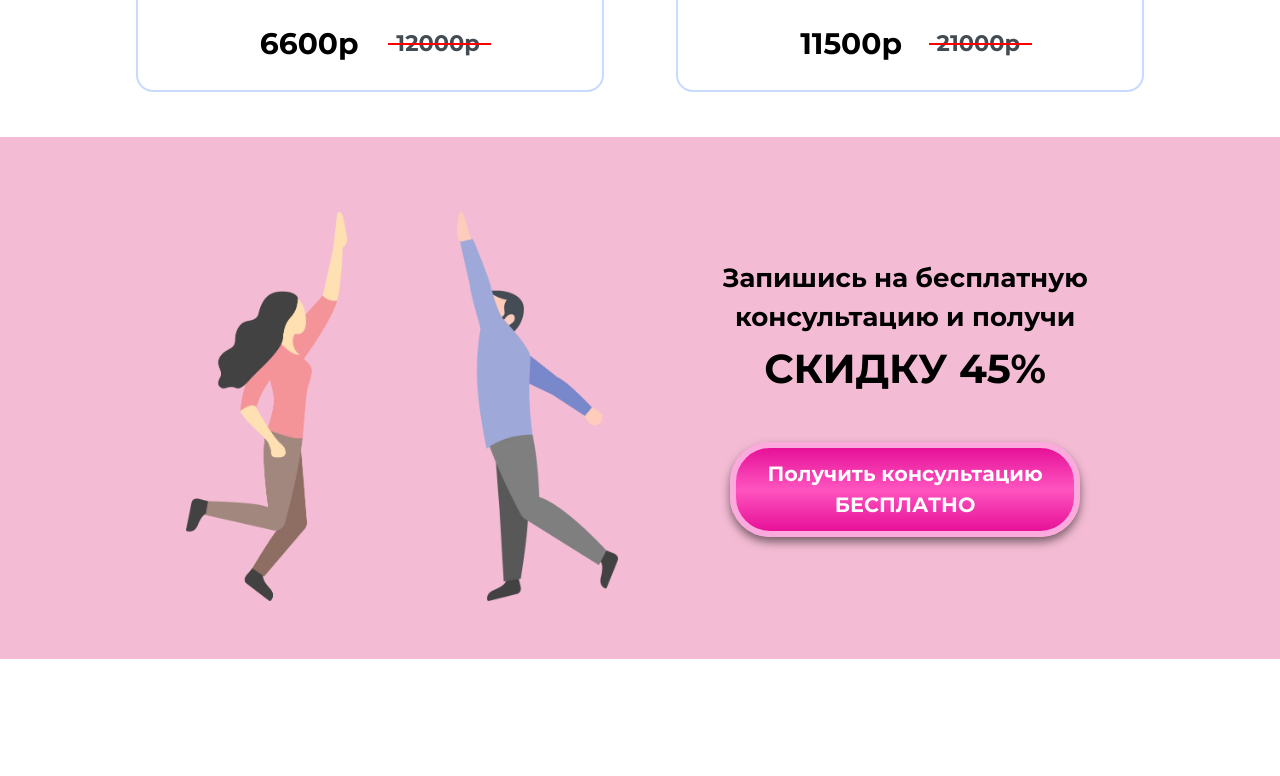
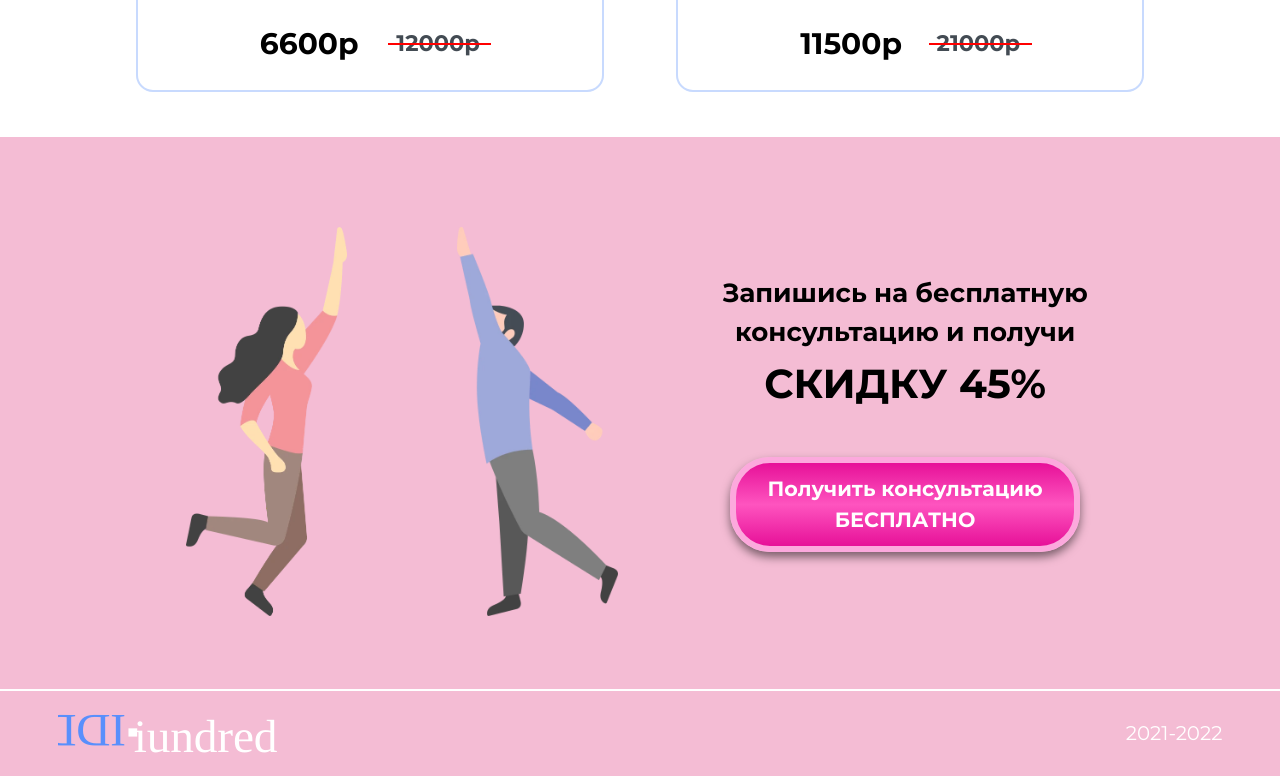
Before and after one commit to OlegSotnik/hundred, a website: page source/index.html in a window 1280 px wide. Shown: the part 5505-6281 px from the top of the page. Before the commit the page ends 6234 px from the top, so only its background shows below. Drawn offline with nearby package versions, Linux system fonts and the light colour scheme; files that its build step writes are made by us from their sources; files whose address does not match are found by name.

Commit message:
сделал ПОДВАЛ

```diff
--- a/source/index.html
+++ b/source/index.html
@@ -447,8 +447,8 @@
             <li class="case__item case__item--not-active">домен на 1 год и хостинг на 2 месяца - бесплатно</li>
             <li class="case__item case__item--not-active">настройка контекстной рекламы 1-2 раза в неделю в течении 2-х
               месяцев</li>
-            <li class="case__item">2 <span class=" case__item--not-active">месяца</span> <span
-                class="">недели</span> бесплатной поддержки</li>
+            <li class="case__item">2 <span class=" case__item--not-active">месяца</span> <span class="">недели</span>
+              бесплатной поддержки</li>
           </ul>
           <div class="case__price">
             <span class="case__discount-price">6600р</span>
@@ -467,7 +467,8 @@
             <li class="case__item">тестирование</li>
             <li class="case__item">домен на 1 год и хостинг на 2 месяца - бесплатно</li>
             <li class="case__item">настройка контекстной рекламы 1-2 раза в неделю в течении 2-х месяцев</li>
-            <li class="case__item">2 месяца <span class=" case__item--not-active">недели</span> бесплатной поддержки</li>
+            <li class="case__item">2 месяца <span class=" case__item--not-active">недели</span> бесплатной поддержки
+            </li>
           </ul>
           <div class="case__price">
             <span class="case__discount-price">11500р</span>
@@ -480,11 +481,12 @@
     <section class="main__call-to-action">
       <div class="call-to-action__container">
         <div class="call-to-action__image"></div>
-        <p class="call-to-action__text">Запишись на бесплатную консультацию и получи <br> <span class="call-to-action__text--special">скидку 45%</span></p>
+        <p class="call-to-action__text">Запишись на бесплатную консультацию и получи <br> <span
+            class="call-to-action__text--special">скидку 45%</span></p>
         <div class="call-to-action__button-box">
           <button class="call-to-action__button">
             <svg class="call-to-action__button-border" width="99%" height="99%">
-              <rect width="99%" height="99%" rx="40"/>
+              <rect width="99%" height="99%" rx="40" />
             </svg>
             <span class="call-to-action__button-text">Получить консультацию</span><br>
             <span class="call-to-action__button-text call-to-action__button-text--special">бесплатно</span>
@@ -497,6 +499,14 @@
 
   <footer class="page__footer">
     <div class="footer__container">
+      <div class="footer__logo-box">
+        <picture>
+          <source media="(min-width: 768px)" srcset="img/logo-tablet.svg" width="220" height="auto">
+          <img class="logo__img" src="img/logo-mobile.svg" width="60" height="auto"
+            alt="Логотип web-мастерской «Hundred»">
+        </picture>
+      </div>
+      <p class="footer__date">2021-2022</p>
     </div>
   </footer>
 
--- a/source/less/blocks/page-main/main__call-to-action.less
+++ b/source/less/blocks/page-main/main__call-to-action.less
@@ -11,13 +11,13 @@
   align-items: center;
   width: 88%;
   margin: 0 auto;
-  padding: 35px 0;
+  padding: 45px 0 60px;
 
   @media (min-width: @tablet_width) {
     flex-direction: row;
     flex-wrap: wrap;
     justify-content: center;
-    padding: 40px 0;
+    padding: 50px 0 65px;
   }
 
   @media (min-width: @laptop_width) {
@@ -27,13 +27,13 @@
     flex-wrap: wrap;
     width: calc(~'30% + 624px');
     max-height: 432px;
-    padding: 45px 0;
+    padding: 60px 0;
   }
 
   @media (min-width: @desktop_width) {
     width: calc(~'35% + 763px');
     max-height: 500px;
-    padding: 60px 0;
+    padding: 75px 0;
   }
 }
 
--- a/source/less/blocks/page__footer.less
+++ b/source/less/blocks/page__footer.less
@@ -3,27 +3,78 @@
   flex-direction: column;
   width: 100%;
   height: max-content;
-  background-color: @basic_white;
+  background-color: @basic_pink;
+  border-top: 1px solid @basic_white;
+
+  @media (min-width: @tablet_width) {
+    border-top: 1.5px solid @basic_white;
+  }
+
+  @media (min-width: @laptop_width) {
+    border-top: 2px solid @basic_white;
+  }
 }
 
 .footer__container {
   display: flex;
-  flex-direction: column;
+  flex-direction: row;
+  justify-content: space-between;
   width: 88%;
   min-height: 70px;
   margin: 0 auto;
 
   @media (min-width: @tablet_width) {
     width: 89%;
+    min-height: 80px;
   }
 
   @media (min-width: @laptop_width) {
     width: 91%;
+    min-height: 85px;
   }
 
   @media (min-width: @desktop_width) {
     flex-direction: row;
     justify-content: space-between;
     width: 88%;
+    min-height: 90px;
   }
 }
+
+.footer__logo-box {
+  margin: auto 0;
+}
+
+.logo__img {
+  @media (min-width: @laptop_width) {
+    width: 260px;
+  }
+
+  @media (min-width: @desktop_width) {
+    width: 285px;
+  }
+}
+
+.footer__date {
+  margin: auto 0;
+
+  .font-normal;
+  font-size: .9em;
+  color: @basic_white;
+
+  @media (min-width: @modile_xl_width) {
+    font-size: .95em;
+  }
+
+  @media (min-width: @tablet_width) {
+    font-size: 1em;
+  }
+
+  @media (min-width: @laptop_width) {
+    font-size: 1.1em;
+  }
+
+  @media (min-width: @desktop_width) {
+    font-size: 1.15em;
+  }
+}
```
Also changed, not shown: build/css/style.min.css, build/index.html, 1 other file.
